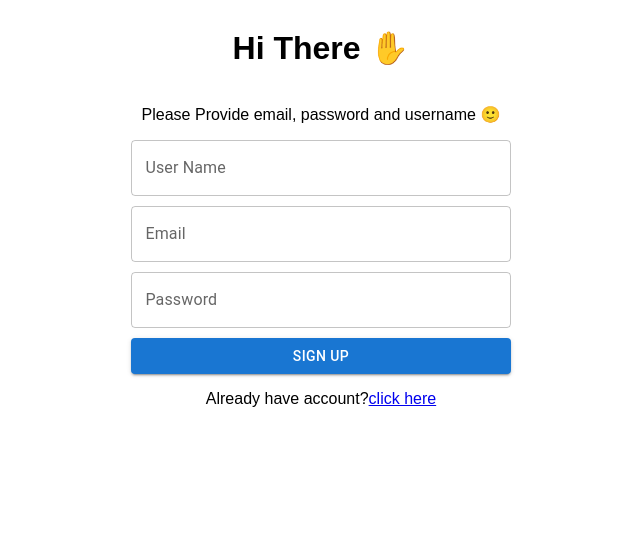
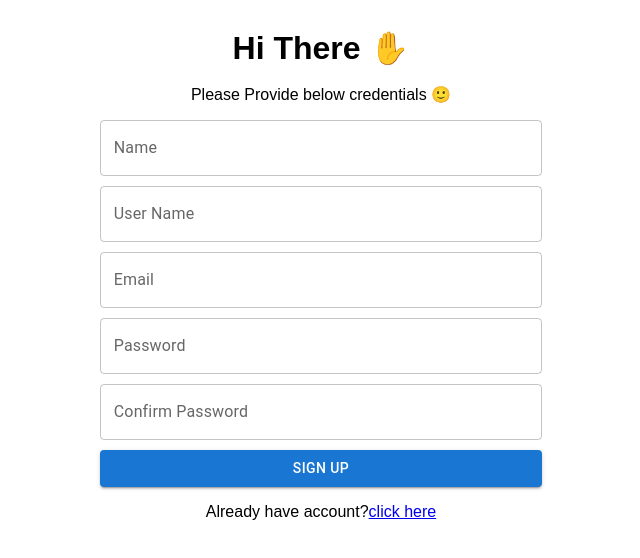
Before and after one commit to Ashokpal24/Task-Management, a React (Vite) app in the folder client/TM_client/: page / in a window 1280 px wide. Both pictures are taken after a click on the link "click here". Shown: the top 558 px of the page, without its empty margins (319-959 px from the left). Built offline with nearby package versions, Linux system fonts and the light colour scheme.

Commit message:
Implemented register frontend logic.

```diff
--- a/client/TM_client/src/components/Login/login.jsx
+++ b/client/TM_client/src/components/Login/login.jsx
@@ -16,8 +16,6 @@ const LoginPage = () => {
     const [status, setStatus] = useState('')
     const [alertMessage, setALertMessage] = useState('')
     const loginURL = 'https://fuzzy-rotary-phone-674p77v5gqr2xpv-8000.app.github.dev/login/'
-
-
 
     const handleLogin = async () => {
         try {
@@ -58,7 +56,7 @@ const LoginPage = () => {
 
 
     return (
-        <Box sx={{ ...flexStyle, width: '30%' }}>
+        <Box sx={{ ...flexStyle, width: '35%' }}>
             <h1>Welcome back 😄</h1>
             <p>Please enter email and password 💻</p>
             <form>
--- a/client/TM_client/src/components/Login/register.jsx
+++ b/client/TM_client/src/components/Login/register.jsx
@@ -2,20 +2,93 @@ import React, { useState } from 'react'
 import Box from '@mui/system/Box'
 import TextField from '@mui/material/TextField';
 import Button from '@mui/material/Button';
+import Alert from '@mui/material/Alert'
+
 
 const flexStyle = { display: 'flex', flexDirection: 'column', alignItems: 'center' }
 
 const RegisterPage = () => {
+    const [name, setName] = useState('')
     const [username, setUsername] = useState('')
     const [email, setEmail] = useState('')
     const [password, setPassword] = useState('')
+    const [password2, setPassword2] = useState('')
+    const [status, setStatus] = useState('')
+    const [alertMessage, setALertMessage] = useState('')
+    const loginURL = 'https://fuzzy-rotary-phone-674p77v5gqr2xpv-8000.app.github.dev/register/'
+
+    const handleRegister = async () => {
+        try {
+            const response = await fetch(loginURL, {
+                method: 'POST',
+                headers: {
+                    'Content-Type': 'application/json',
+                },
+                body: JSON.stringify({
+                    name,
+                    username,
+                    email,
+                    password,
+                    password2
+                })
+
+            })
+
+            if (!response.ok) {
+                const errorData = await response.json();
+                if (errorData.hasOwnProperty('name')) {
+                    setStatus('error')
+                    setALertMessage('Name field should not be empty 😢')
+                }
+                else if (errorData.hasOwnProperty('username')) {
+                    setStatus('error')
+                    setALertMessage('Username field should not be empty 😢')
+                }
+                else if (errorData.hasOwnProperty('email')) {
+                    setStatus('error')
+                    setALertMessage('Email field should not be empty 😢')
+                }
+                else if (errorData.hasOwnProperty('password')) {
+                    setStatus('error')
+                    setALertMessage('Password field should not be empty 😢')
+                }
+                else if (errorData.hasOwnProperty('password2')) {
+                    setStatus('error')
+                    setALertMessage('Password2 field should not be empty 😢')
+                }
+                else {
+                    setStatus('error')
+                    console.log(errorData.non_field_errors[0])
+                    setALertMessage(errorData.non_field_errors[0] + ' 😅')
+                }
+                return;
+            }
+            const data = await response.json();
+            console.log(data);
+            setStatus('success')
+            setALertMessage('Register Successful😄')
+        }
+        catch (error) {
+            console.error("An error occurred during Registeration:", error);
+        }
+    }
 
     return (
 
-        <Box sx={{ ...flexStyle, width: '30%' }}>
-            <h1>Hi There ✋</h1>
-            <p>Please Provide email, password and username 🙂</p>
+        <Box sx={{ ...flexStyle, width: '35%' }}>
+            <h1 style={{ marginBottom: '2px' }}>Hi There ✋</h1>
+            <p>Please Provide below credentials 🙂</p>
             <form>
+                <TextField
+                    sx={{ marginBottom: '10px' }}
+                    variant="outlined"
+                    fullWidth
+                    label="Name"
+                    autoComplete="name"
+                    value={name}
+                    onChange={(event) => setName(event.target.value)}
+                />
+
                 <TextField
                     sx={{ marginBottom: '10px' }}
                     variant="outlined"
@@ -46,12 +119,30 @@ const RegisterPage = () => {
                     type='password'
                     onChange={(event) => setPassword(event.target.value)}
                 />
+
+                <TextField
+                    sx={{ marginBottom: '10px' }}
+                    variant="outlined"
+                    fullWidth
+                    label="Confirm Password"
+                    autoComplete="current-password"
+                    value={password2}
+                    type='password'
+                    onChange={(event) => setPassword2(event.target.value)}
+                />
             </form>
             <Button
                 type="button"
                 fullWidth
                 variant="contained"
-                color="primary" >Sign Up</Button>
+                color="primary"
+                onClick={(e) => { handleRegister() }}
+            >Sign Up</Button>
+            {alertMessage != '' ? (
+                <Box sx={{ width: '100%' }}>
+                    <Alert severity={status}>{alertMessage}</Alert>
+                </Box>
+            ) : <></>}
         </Box>
     )
 }
```
Also changed, not shown: 2 other files (tests, documents, lock files or other folders).
